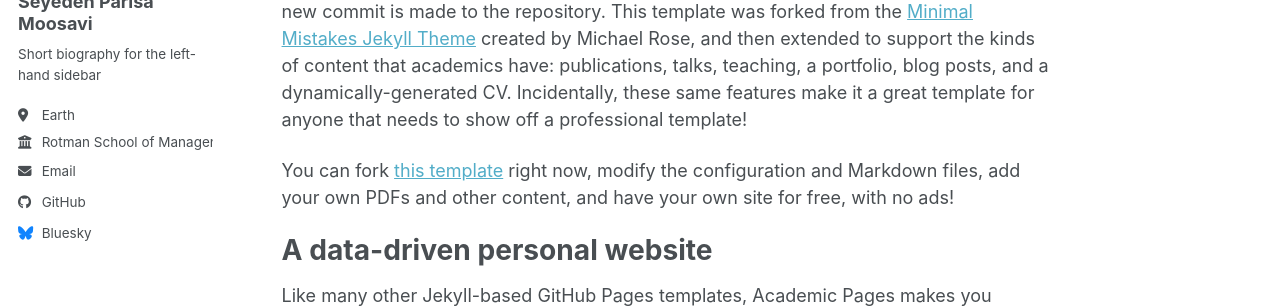
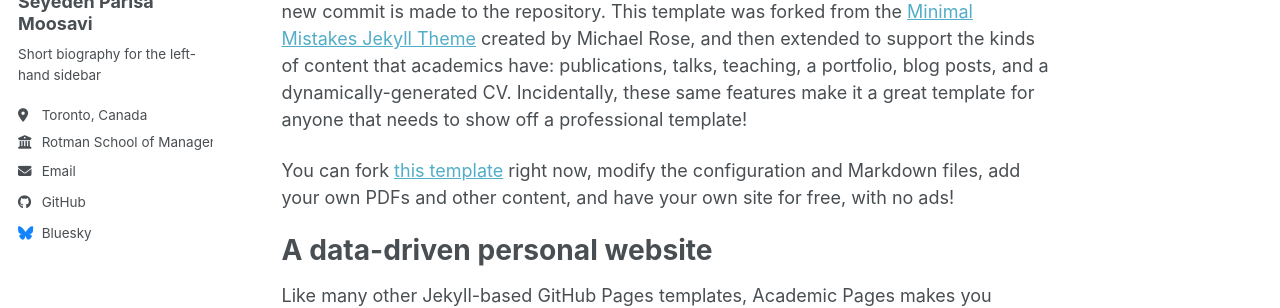
Before and after one commit to parisamsv/parisamsv.github.io, a Jekyll site: the page built from _pages/about.md, in a window 1280 px wide. Shown: the part 254-562 px from the top of the page. Built offline with Jekyll 4.4.1, drawn with Linux system fonts in a browser that asks for light colours; a script bundle is joined from its source files by our own code; library files that are not in the unit come from our copies.

Commit message:
Update location from Earth to Toronto, Canada

```diff
--- a/_config.yml
+++ b/_config.yml
@@ -27,7 +27,7 @@ author:
   name             : "Seyedeh Parisa Moosavi"
   pronouns         : # example: "she/her"
   bio              : "Short biography for the left-hand sidebar"
-  location         : "Earth"
+  location         : "Toronto, Canada"
   employer         : "Rotman School of Management, University of Toronto"
   uri              : # URL
   email            : "p.moosavi@rotman.utoronto.ca"
```
